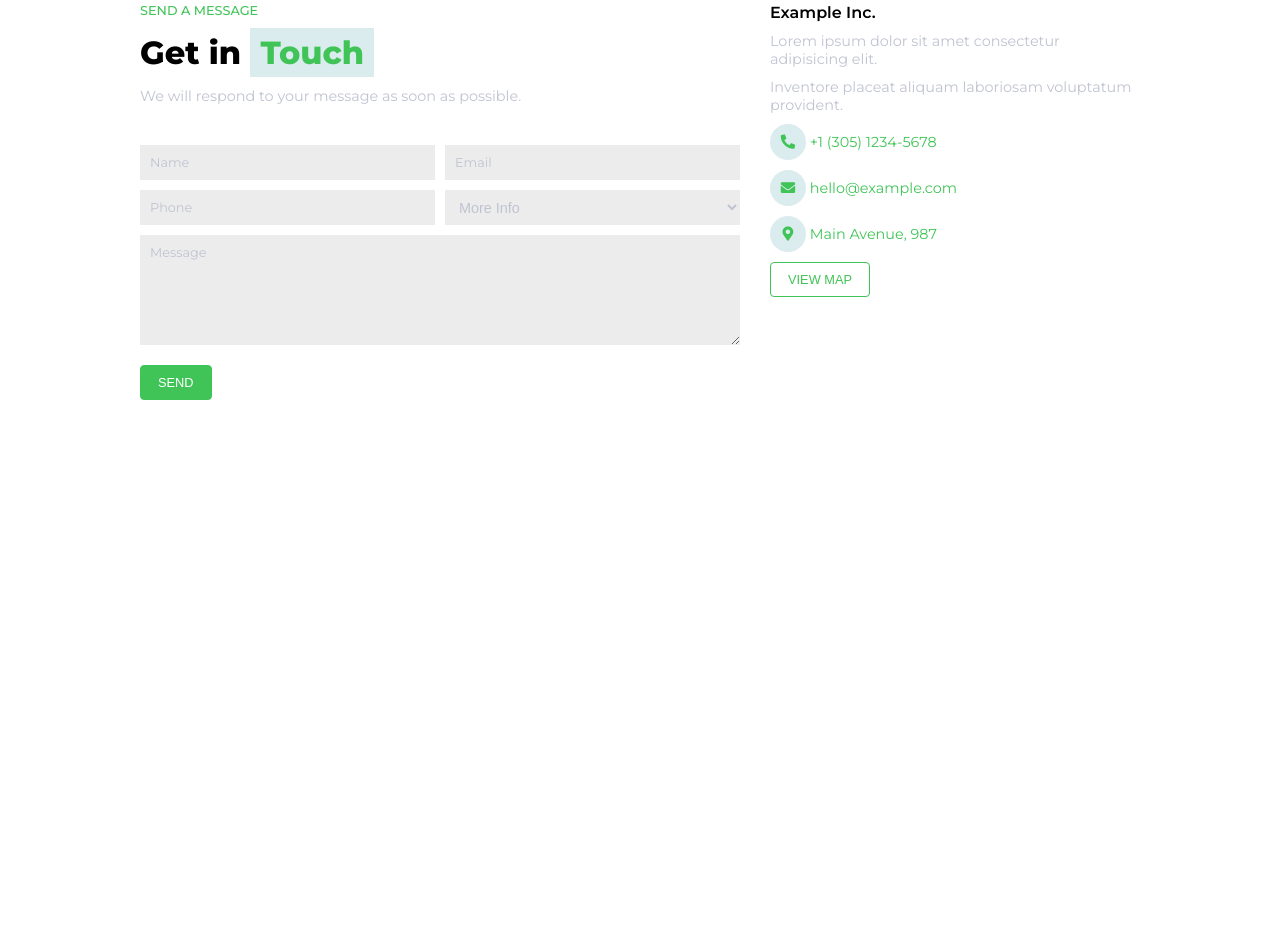
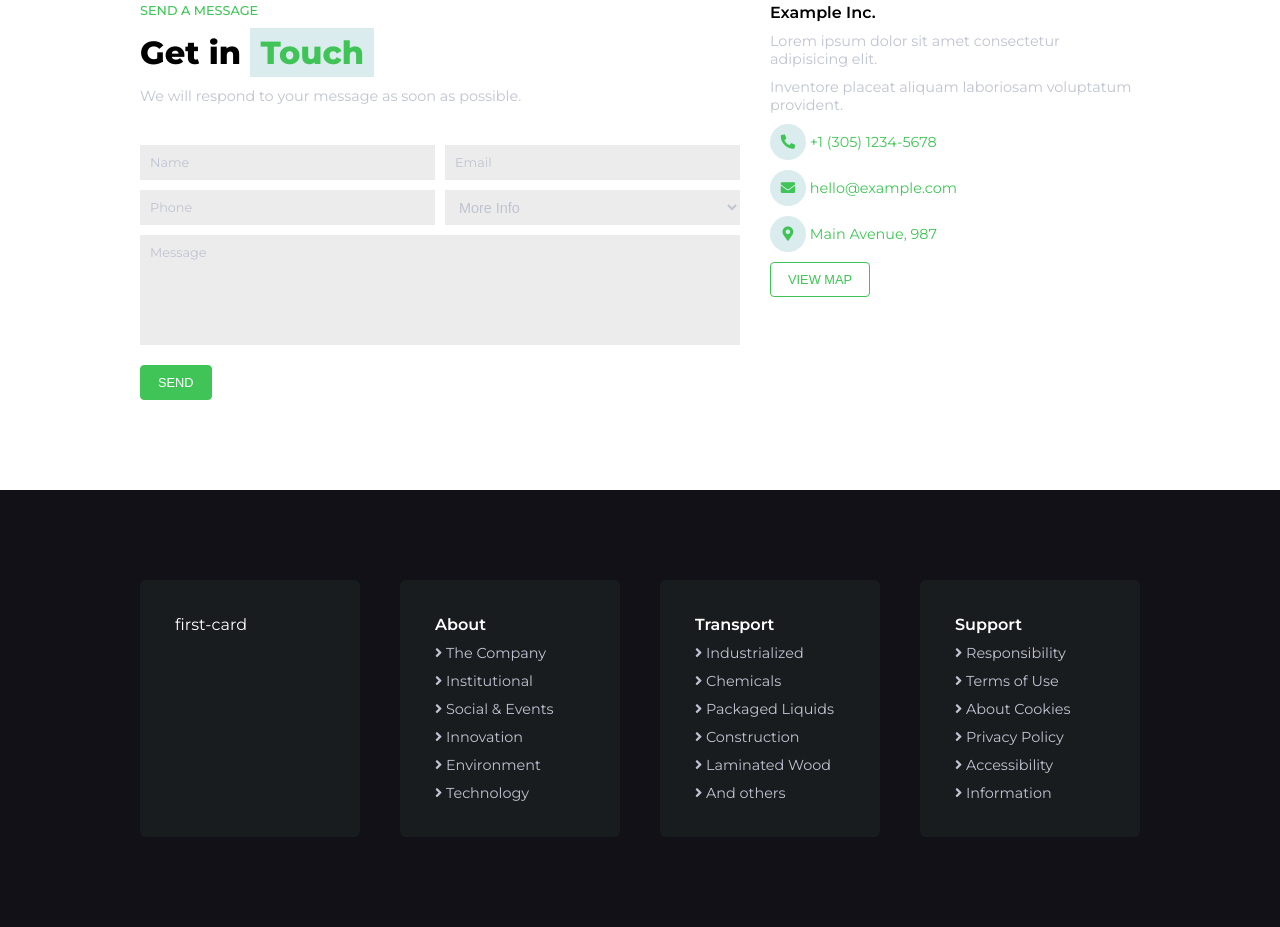
Before and after one commit to Giagar/proj-html-vuejs, a website: page index.html in a window 1280 px wide. Shown: the part 3279-4206 px from the top of the page. Before the commit the page ends 3769 px from the top, so only its background shows below. Drawn offline with nearby package versions, Linux system fonts and the light colour scheme.

Commit message:
footer-top quasi fatto: manca prima card

```diff
--- a/index.html
+++ b/index.html
@@ -256,7 +256,7 @@
                             <form action="#">
                                 <input type="text" name="name" id="name" placeholder="Name">
                                 <input type="email" name="email" id="email" placeholder="Email">
-                                <input type="phone" name="phone" id="phone" placeholder="Phone">
+                                <input type="tel" name="tel" id="tel" placeholder="Phone">
                                 <select name="info" id="info" placeholder="More Info">
                                     <option value="">More Info</option>
                                 </select>
@@ -290,23 +290,42 @@
                         </div>
 
                         <button class="map btn empty">view map</button>
+                    </div>
 
+                </section>
+            </div>
+
+            <!-- footer -->
+
+
+                <!-- footer -->
+                    <!-- div.footer-top.section -->
+                        <!-- 4 div.subsection -->
+                            <!-- h3.subsection-title -->
+
+            <footer>
+                <div class="footer-top section">
+                    <div class="card">first-card</div>
+
+                    <div class="card" v-for="card in footer.cards">
+                        <h3 class="subsection-title">{{card.title}}</h3>
+                        <ul>
+                            <li v-for="element in card.elements">
+                                <i class="fas fa-angle-right"></i>
+                                {{element}}
+                            </li>
+                        </ul>
                     </div>
 
 
-                    <!-- div.right-box  -->
-                        <!-- h3 -->
-                        <!-- p.description-first -->
-                        <!-- p.description-second -->
+                </div>
 
-                        <!-- div.icon-container -->
-                            <!-- 3 icons -->
+                <div class="footer-bottom"></div>
+            </footer>
 
-                        <!-- button -->
+                    <!-- div.footer-bottom -->
 
 
-                </section>
-            </div>
 
 
         </main>
--- a/js/main.js
+++ b/js/main.js
@@ -139,5 +139,30 @@ new Vue({
             },
         ],
 
+        footer: {
+            cards: [
+                {
+                    title: "About",
+                    elements: [
+                        "The Company", "Institutional", "Social & Events", "Innovation", "Environment", "Technology"
+                    ]
+                },
+
+                {
+                    title: "Transport",
+                    elements: [
+                        "Industrialized", "Chemicals", "Packaged Liquids", "Construction", "Laminated Wood", "And others"
+                    ]
+                },
+
+                {
+                    title: "Support",
+                    elements: [
+                        "Responsibility", "Terms of Use", "About Cookies", "Privacy Policy", "Accessibility", "Information"
+                    ]
+                }
+            ]
+        }
+
     },
 })
--- a/src/app.scss
+++ b/src/app.scss
@@ -75,7 +75,7 @@ html {
     padding: 0;
 }
 
-section {
+section, .section {
     padding: 90px 0;
 }
 
@@ -705,6 +705,7 @@ main {
                         margin-bottom: 20px;
                         background-color: #ECECEC;
                         border: none;
+                        resize: none;
                     }
 
                     input[type="submit"] {
@@ -751,4 +752,40 @@ main {
 
         }
     }
+
+    footer {
+        background-color: $background-dark-primary-color;
+        color: white;
+
+        .footer-top {
+            @include content-shrink;
+            display: flex;
+            justify-content: space-between;
+
+            .card {
+                width: 22%;
+                padding: 35px;
+                background-color: $background-dark-secondary-color;
+                border-radius: 6px;
+
+                .subsection-title {
+                    margin-bottom: $space-between-section-elements;
+                }
+
+                ul {
+                    list-style: none;
+
+                    li {
+                        @include normal-text;
+                        margin-bottom: $space-between-section-elements;
+                    }
+
+                    li:last-child {
+                        margin-bottom: 0;
+                    }
+                }
+            }
+        }
+
+    }
 }
```
Also changed, not shown: dist/app.css.
